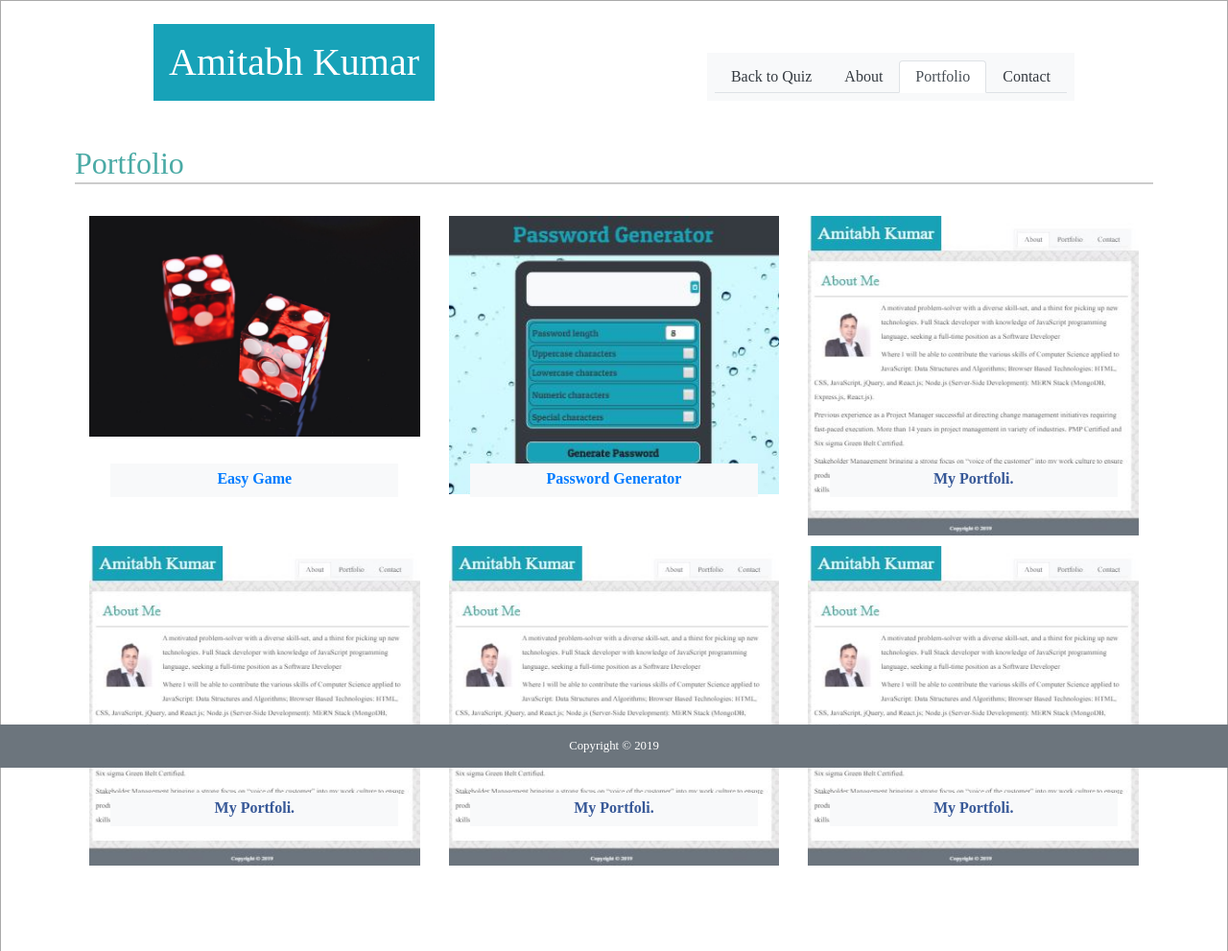
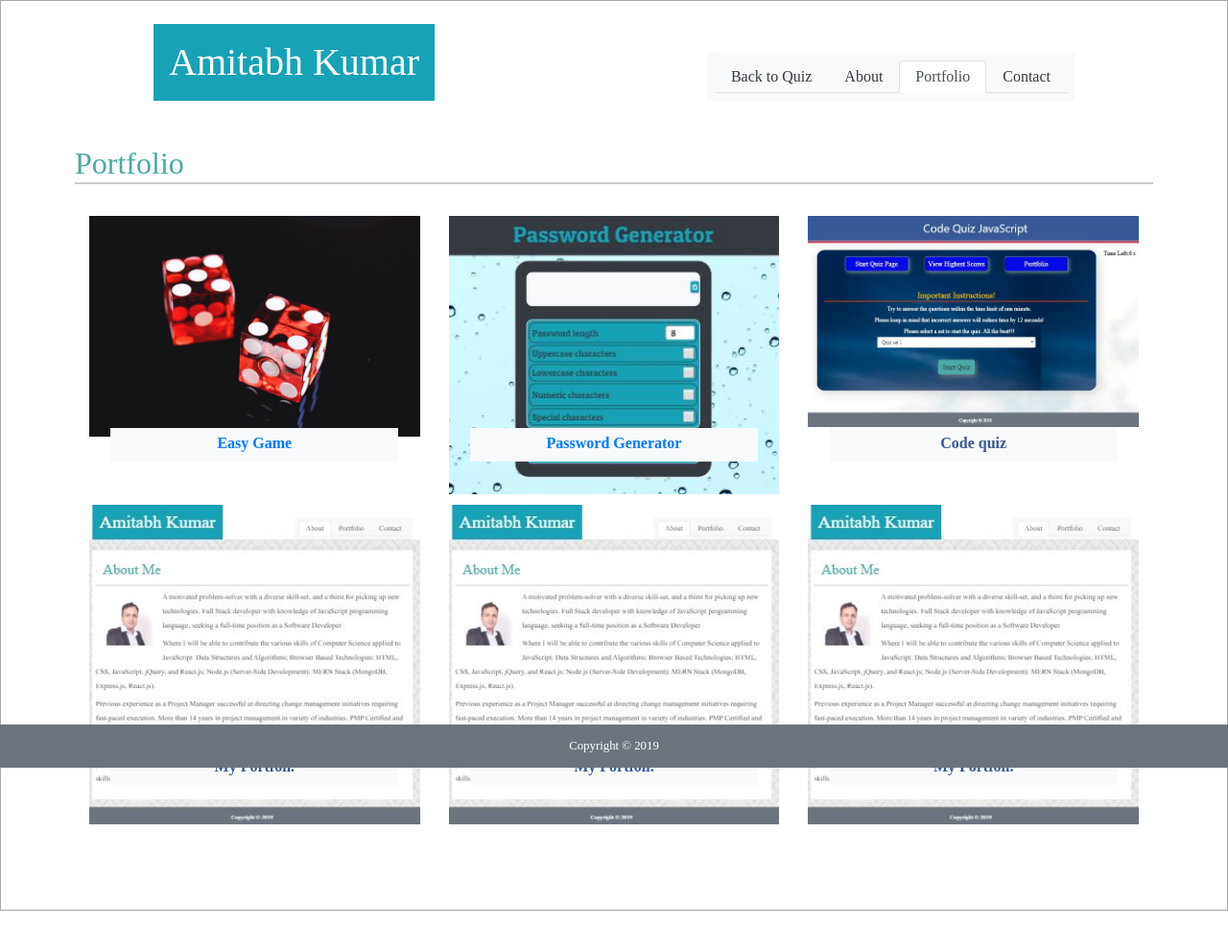
Before and after one commit to Amitabh-K/Code-Quiz, a plain HTML site: page portfolio.html in a window 1280 px wide. Shown: the whole page at 96% size. After the commit the page ends 949 px from the top, so only its background shows below. Drawn offline with nearby package versions, Linux system fonts and the light colour scheme.

Commit message:
adding code_quiz.JPG

```diff
--- a/portfolio.html
+++ b/portfolio.html
@@ -70,9 +70,9 @@
               <div class="col-md-4">
                 <div class="thumbnail">
                   <a href="https://amitabh-k.github.io/Card-layout/">
-                    <img src="./Assets/images/Prof.jpg" alt="Amitabh_Kumar_Portfolio" style="width:100%">
+                    <img src="./Assets/images/code_quiz.JPG" alt="Code_Quiz-Amitabh_Kumar" style="width:100%">
                     <div class="caption bg-light">
-                      <p>My Portfoli.</p>
+                      <p>Code quiz</p>
                     </div>
                   </a>
                 </div>
```
Also changed, not shown: Assets/images/code_quiz.JPG (added), 1 other file.
